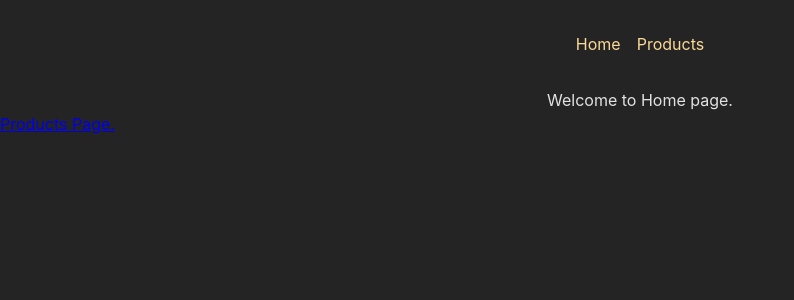
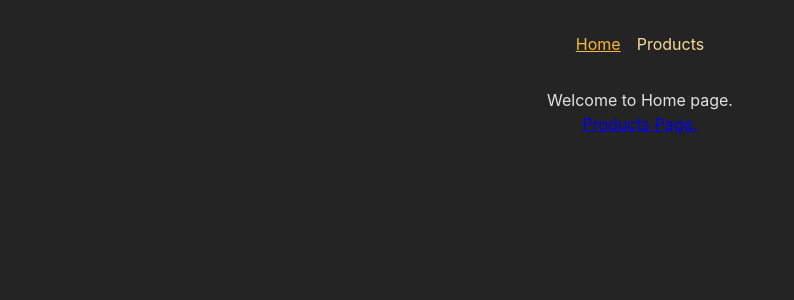
Before and after one commit to Mr-Brown-Rafi/React_Learning, a React (Create React App) app in the folder ReactRouting/01-starting-project/: page / in a window 1280 px wide. Shown: the top 300 px of the page, without its empty margins (0-794 px from the left). Built offline with nearby package versions, Linux system fonts and the light colour scheme.

Commit message:
resloved main tag bug and added conditional css for navigation bar

```diff
--- a/ReactRouting/01-starting-project/src/components/Navigation.js
+++ b/ReactRouting/01-starting-project/src/components/Navigation.js
@@ -1,5 +1,5 @@
 import React from "react";
-import { Link } from "react-router-dom";
+import { NavLink } from "react-router-dom";
 import styles from './Navigation.module.css'
 
 function Navigation() {
@@ -8,10 +8,10 @@
       <nav>
         <ul className={styles.list}>
           <li>
-            <Link to="/">Home</Link>
+            <NavLink to="/" className={({isActive})=> isActive? styles.active : undefined} end >Home</NavLink>
           </li>
           <li>
-            <Link to="/products">Products</Link>
+            <NavLink to="/products" className={({isActive})=> isActive? styles.active : undefined} end >Products</NavLink>
           </li>
         </ul>
       </nav>
--- a/ReactRouting/01-starting-project/src/index.css
+++ b/ReactRouting/01-starting-project/src/index.css
@@ -48,3 +48,8 @@
   margin: 0;
   padding: 0;
 }
+
+main {
+  margin: 2 rem auto;
+  text-align: center;
+}
--- a/ReactRouting/01-starting-project/src/pages/RootLayout.js
+++ b/ReactRouting/01-starting-project/src/pages/RootLayout.js
@@ -2,15 +2,15 @@
 import { Outlet } from "react-router-dom";
 
 import Navigation from "../components/Navigation";
-import style from "./RootLayout.module.css";
+
 
 function RootLayout() {
   return (
     <>
       <Navigation />
-      <mian className={style.content}>
+      <main>
         <Outlet></Outlet>
-      </mian>
+      </main>
     </>
   );
 }
--- a/ReactRouting/01-starting-project/src/pages/RootLayout.module.css
+++ /dev/null
@@ -1,4 +0,0 @@
-.content {
-    margin: 2 rem auto;
-    text-align: center;
-}
```
